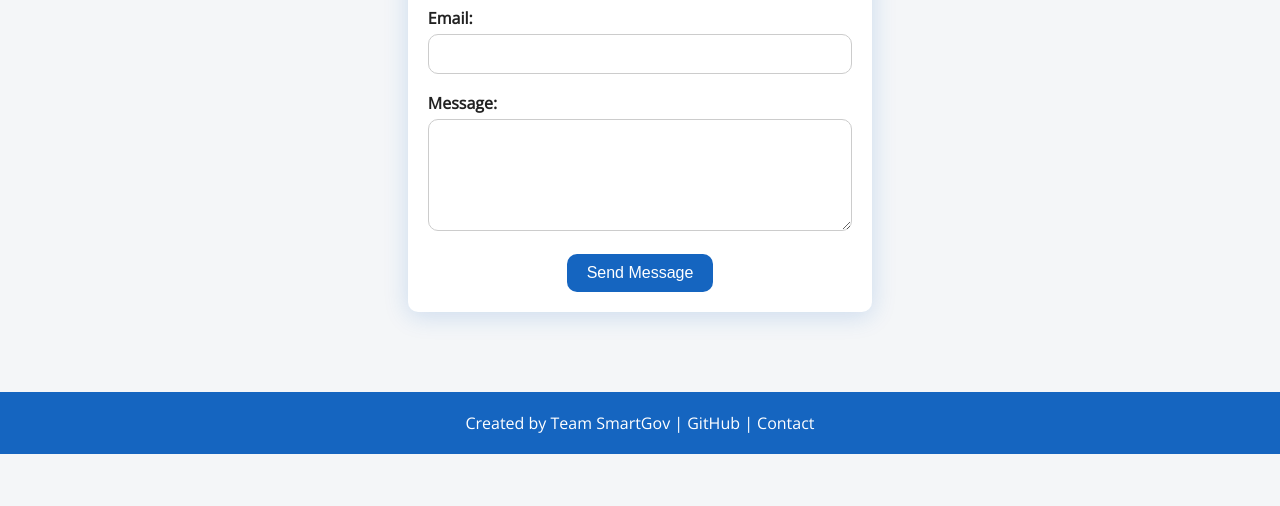
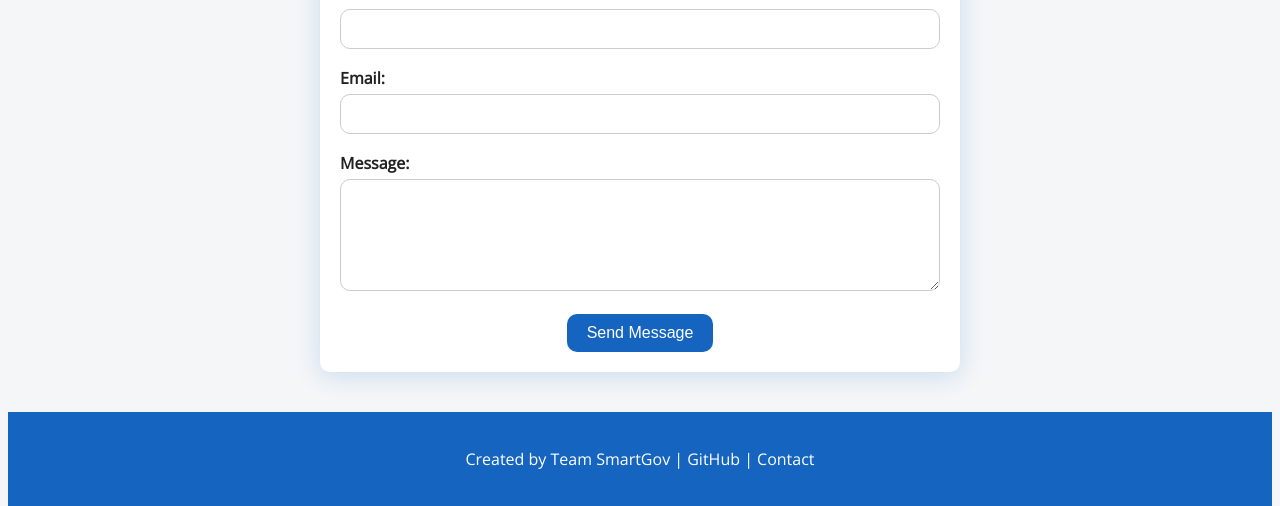
Before and after one commit to Abdulnabeel29/smartgov-bot, a website: page client/contact.html in a window 1280 px wide. Shown: the part 308-814 px from the top of the page. Drawn offline with nearby package versions, Linux system fonts and the light colour scheme.

Commit message:
adjustment in footer

```diff
--- a/client/messages.json
+++ b/client/messages.json
@@ -10,5 +10,11 @@
     "email": "abdulnabeel485@gmaail.com",
     "message": "I Am Abdul Nabeel. I had a small query that whats the actual process of checking the eligiblity of a scheme.",
     "timestamp": "2025-06-16T18:40:49.662Z"
+  },
+  {
+    "name": "ABDUL NABEEL",
+    "email": "abdulnabeel485@gmaail.com",
+    "message": "testing2",
+    "timestamp": "2025-06-18T03:28:20.120Z"
   }
 ]
--- a/client/style.css
+++ b/client/style.css
@@ -8,16 +8,17 @@
   --transition: 0.3s ease;
 }
 
-* {
-  margin: 0;
-  padding: 0;
-  box-sizing: border-box;
+html, body {
+  height: 100%;
 }
 
 body {
   font-family: 'Open Sans', sans-serif;
   color: var(--text-dark);
   background-color: var(--secondary-color);
+  min-height: 100vh;
+  display: flex;
+  flex-direction: column;
 }
 
 header {
@@ -111,10 +112,11 @@ nav a {
   margin: 40px auto;
   padding: 20px;
   max-width: 600px;
+  width: 100%;
   border-radius: var(--border-radius);
-  box-shadow: 0 4px 24px 0 rgba(21, 101, 192, 0.18); /* blue shadow */
-  cursor: pointer;
+  box-shadow: 0 4px 24px 0 rgba(21, 101, 192, 0.18);
   transition: box-shadow 0.2s;
+  flex: none;
 }
 .form-section:hover {
   box-shadow: 0 8px 32px 0 rgba(21, 101, 192, 0.28);
@@ -136,15 +138,25 @@ label {
   font-weight: bold;
 }
 
-input, select {
+/* Make all input, select, and textarea the same width */
+input[type="text"],
+input[type="email"],
+input[type="number"],
+select,
+textarea {
   width: 100%;
   padding: 10px;
   border-radius: var(--border-radius);
   border: 1px solid #ccc;
   font-size: 16px;
+  box-sizing: border-box;
 }
 
-input:focus, select:focus {
+textarea {
+  resize: vertical;
+}
+
+input:focus, select:focus, textarea:focus {
   outline: none;
   border-color: var(--primary-color);
   box-shadow: 0 0 3px var(--primary-color);
@@ -229,24 +241,13 @@ small {
     padding: 10px;
   }
 }
-/* Add to style.css */
-html, body {
-  height: 100%;
-}
 
-body {
-  min-height: 100vh;
-  display: flex;
-  flex-direction: column;
-}
-
-footer {
-  margin-top: auto;
-}
 footer {
   text-align: center;
   background-color: var(--primary-color);
   color: white;
   padding: 20px;
   margin-top: 40px;
+  margin-bottom: 0;
+  margin-top: auto;
 }
```
Also changed, not shown: client/index.html (+8 -1 lines).
